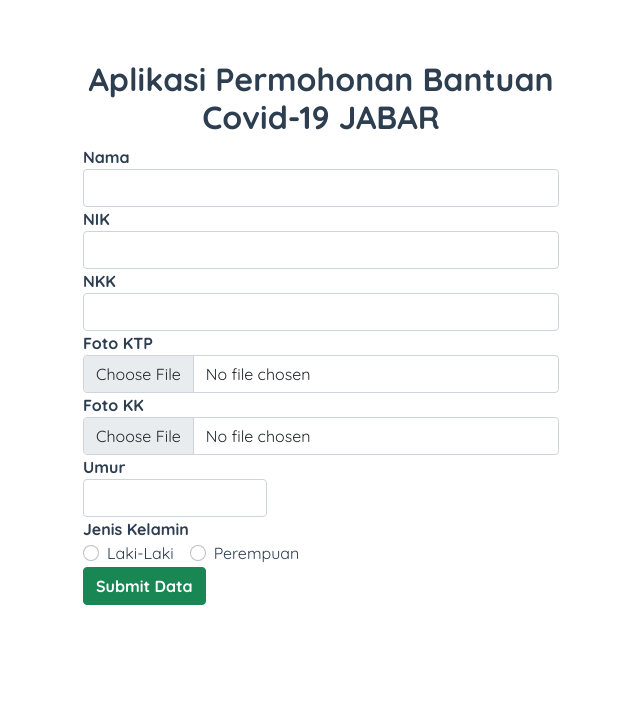
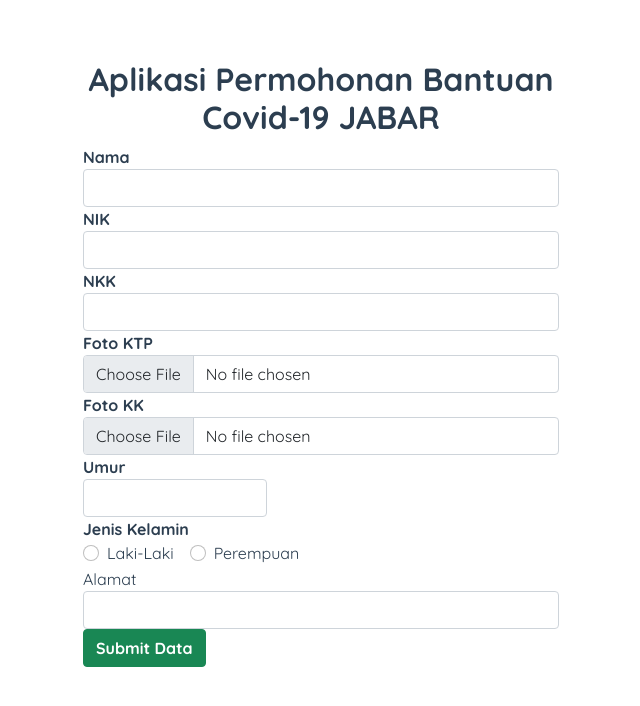
Before and after one commit to nazzalra/permohonan-bantuan-pandemi, a Vue app: page / in a window 1280 px wide. Shown: the top 706 px of the page, without its empty margins (319-959 px from the left). Built offline with nearby package versions, Linux system fonts and the light colour scheme.

Commit message:
create and validate userData alamat

```diff
--- a/src/components/FormValidation.vue
+++ b/src/components/FormValidation.vue
@@ -153,6 +153,22 @@
     </div>
 
     <div class="form-group">
+      <label for="alamat">Alamat</label>
+      <input
+        type="text"
+        v-model="userData.alamat"
+        id="alamat"
+        name="alamat"
+        class="form-control"
+        :class="{ 'is-invalid': isError('alamat') }"
+      />
+      <div v-if="isError('alamat')" class="invalid-feedback">
+        <span v-if="isInvalid('alamat', 'required')">*Wajib diisi</span>
+        <span v-else-if="isInvalid('alamat', 'maxLength')">Maksimal 255 karakter</span>
+      </div>
+    </div>
+
+    <div class="form-group">
       <button class="btn btn-block btn-success fw-bold">Submit Data</button>
     </div>
   </form>
@@ -220,6 +236,10 @@ export default {
         jenis_kelamin: {
           required,
         },
+        alamat: {
+          required,
+          maxLength: maxLength(255),
+        },
       },
     };
   },
```
